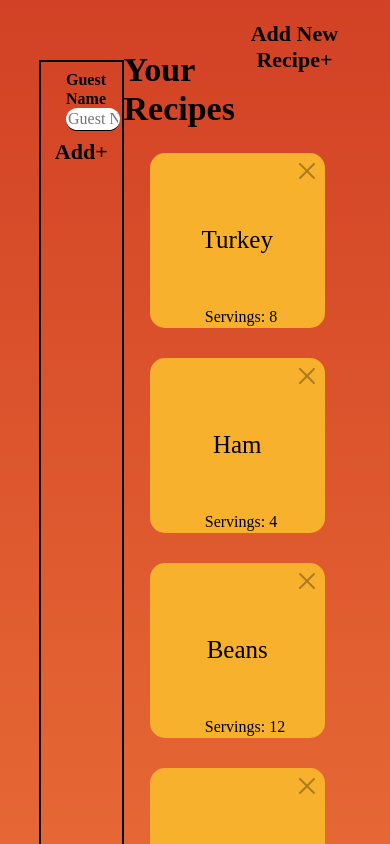
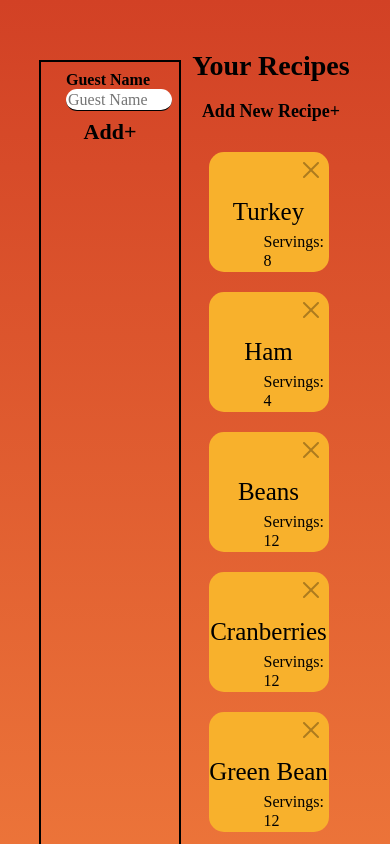
Before and after one commit to cole-essig/se__project_the_plan, a React (Vite) app: page /home/recipes in a window 390 px wide. Shown: the top 844 px of the page. Built offline with nearby package versions, Linux system fonts and the light colour scheme.

Commit message:
added media queries for recipes page

```diff
--- a/src/components/RecipeCard/RecipeCard.css
+++ b/src/components/RecipeCard/RecipeCard.css
@@ -57,3 +57,25 @@
   bottom: 2px;
   left: 55px;
 }
+
+@media screen and (max-width: 700px) {
+  .card {
+    margin-right: 5px;
+    max-width: 150px;
+    min-height: 150px;
+  }
+}
+
+@media screen and (max-width: 400px) {
+    .card {
+      max-width: 120px;
+      min-height: 120px;
+    }
+
+    .card__pin {
+      max-width: 15px;
+      min-height: 15px;
+      left: -8px;
+      top: -8px;
+    }
+}
--- a/src/components/Recipes/Recipes.css
+++ b/src/components/Recipes/Recipes.css
@@ -4,6 +4,10 @@
     flex-direction: row;
     max-width: 80vw;
     width: 100%;
+}
+
+.recipes__content {
+   margin-left: 5px;
 }
 
 .recipes__header {
@@ -44,3 +48,49 @@
     list-style-type: none;
     gap: 30px;
 }
+
+@media screen and (max-width: 700px) {
+    .recipes__header {
+        flex-direction: column;
+    }
+
+    .recipes__title {
+        margin: 30px auto 5px;
+    }
+
+    .recipes__button {
+        margin: 0 auto 15px;
+    }
+
+    .recipes__cards_list {
+        gap: 20px;
+    }
+
+    .recipes__title {
+        font-size: 28px;
+    }
+
+    .recipes__button {
+        font-size: 18px;
+    }
+}
+
+@media screen and (max-width: 570px) {
+    .recipes__content {
+        max-width: 160px;
+        margin: 0 auto 0 10px;
+    }
+}
+
+@media screen and (max-width: 370px) {
+    .recipes__content {
+        max-width: 125px;
+        margin: 0 auto 0 5px;
+    }
+
+    .recipes__title {
+        margin: 30px auto 5px;
+        text-align: center
+        ;
+    }
+}
--- a/src/components/Recipes/Recipes.jsx
+++ b/src/components/Recipes/Recipes.jsx
@@ -7,7 +7,7 @@ function Recipes({ recipeList, cardDelete, handleAddClick }) {
 return (
     <div className="recipes">
         <SideBar />
-        <div>
+        <div className="recipes__content">
             <div className="recipes__header">
                 <p className="recipes__title">Your Recipes</p>
                 <button className="recipes__button" type="button" onClick={handleAddClick}>Add New Recipe+</button>
```
